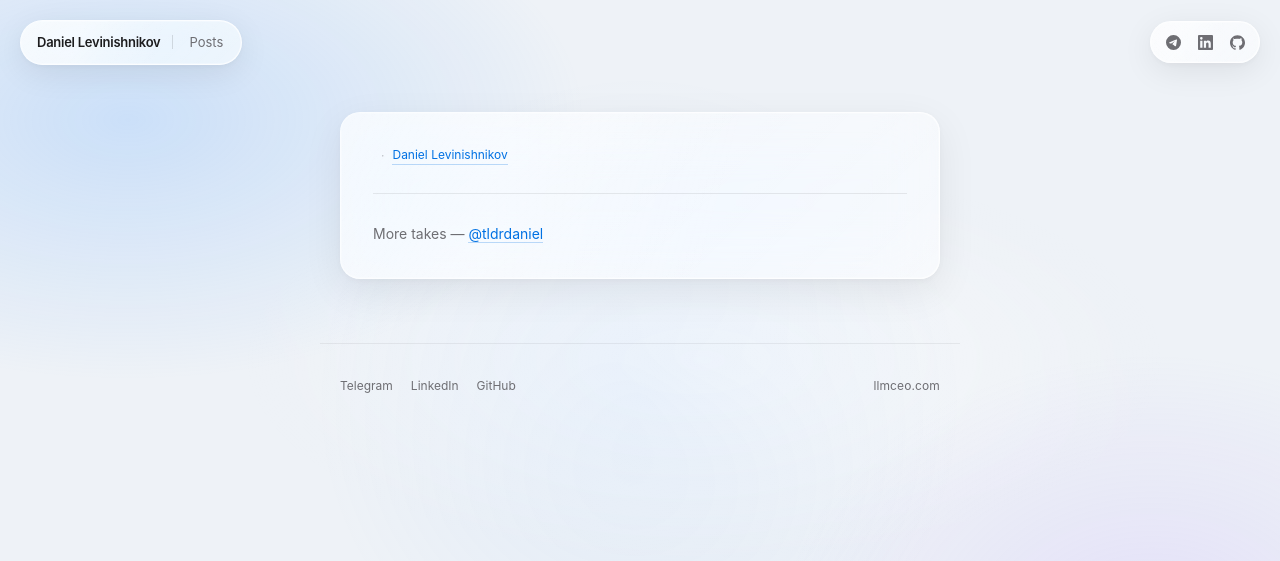
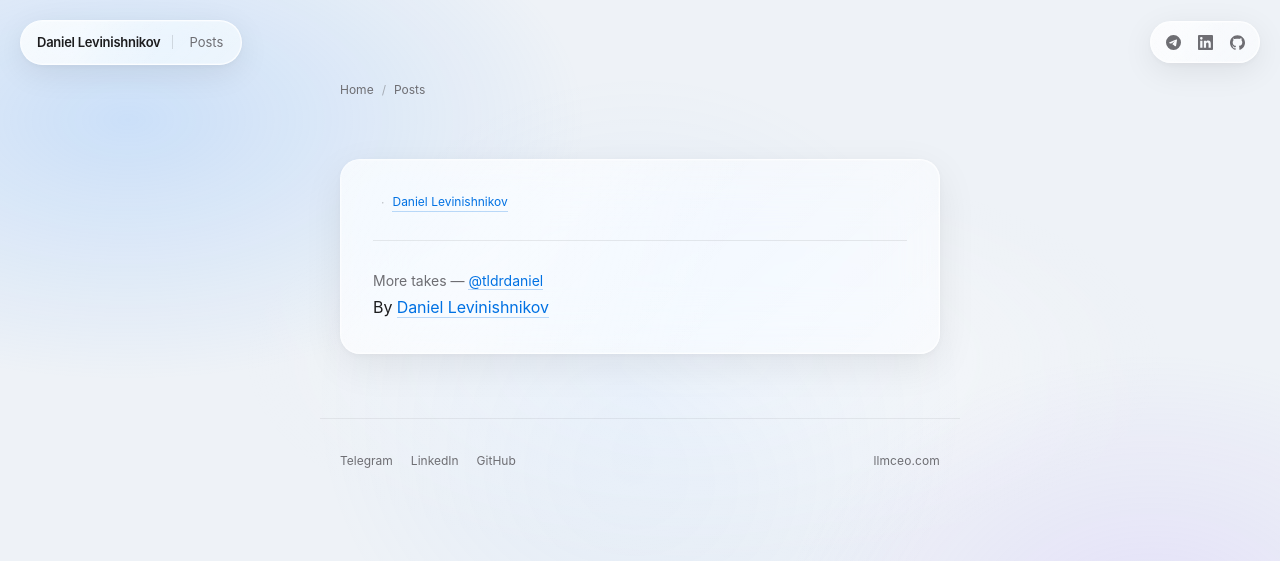
Before and after one commit to levinishnikov/personal-site, a FastAPI app: template backend/templates/post.html in a window 1280 px wide. Shown: the top 561 px of the page. Run offline with FastAPI, Linux system fonts and the light colour scheme; the template is opened without the code that fills it, so the values that code supplies are empty; parts of the project's set-up code (start-up, migrations or seed data) failed here and were passed over.

Commit message:
Restore breadcrumb for SEO, move author to post footer near tg link

```diff
--- a/backend/templates/post.html
+++ b/backend/templates/post.html
@@ -8,6 +8,12 @@
 [% include "_nav.html" %]
 
   <main class="post-main">
+    <nav class="breadcrumb" aria-label="Breadcrumb">
+      <a href="/">Home</a>
+      <span class="breadcrumb-sep">/</span>
+      <a href="/posts.html">Posts</a>
+    </nav>
+
     <article class="post">
 
       <header class="post-header">
@@ -22,6 +28,7 @@
         </div>
         [[ body | safe ]]
         <div class="post-tg-inline"><hr><span>More takes — </span><a href="https://t.me/tldrdaniel" target="_blank" rel="noopener noreferrer">@tldrdaniel</a></div>
+        <p class="post-author">By <a href="/">Daniel Levinishnikov</a></p>
       </div>
 
       [% if related %]
--- a/static/styles.css
+++ b/static/styles.css
@@ -947,7 +947,7 @@ main {
 }
 
 .post-header {
-  padding: 80px 0 32px;
+  padding: 28px 0 32px;
   animation: fadeUp 0.7s ease 0.05s both;
 }
 
@@ -1036,6 +1036,24 @@ main {
 }
 
 .post-tg-inline a:hover {
+  color: var(--text);
+  border-color: var(--text);
+}
+
+.post-author {
+  margin-top: 8px;
+  font-size: 14px;
+  color: var(--muted);
+}
+
+.post-author a {
+  color: var(--muted);
+  text-decoration: none;
+  border-bottom: 1px solid rgba(0, 0, 0, 0.2);
+  transition: color 0.15s, border-color 0.15s;
+}
+
+.post-author a:hover {
   color: var(--text);
   border-color: var(--text);
 }
```
